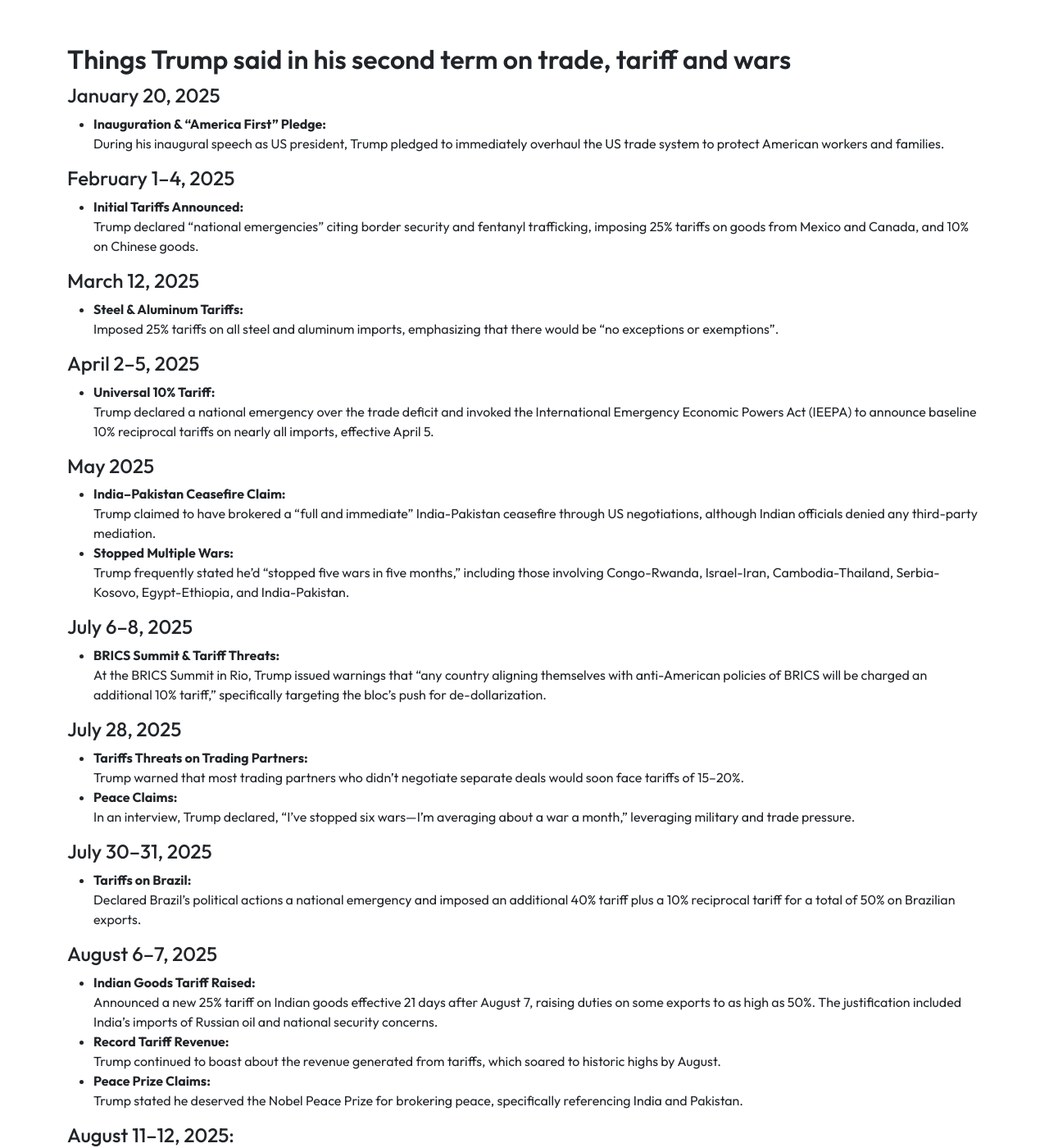
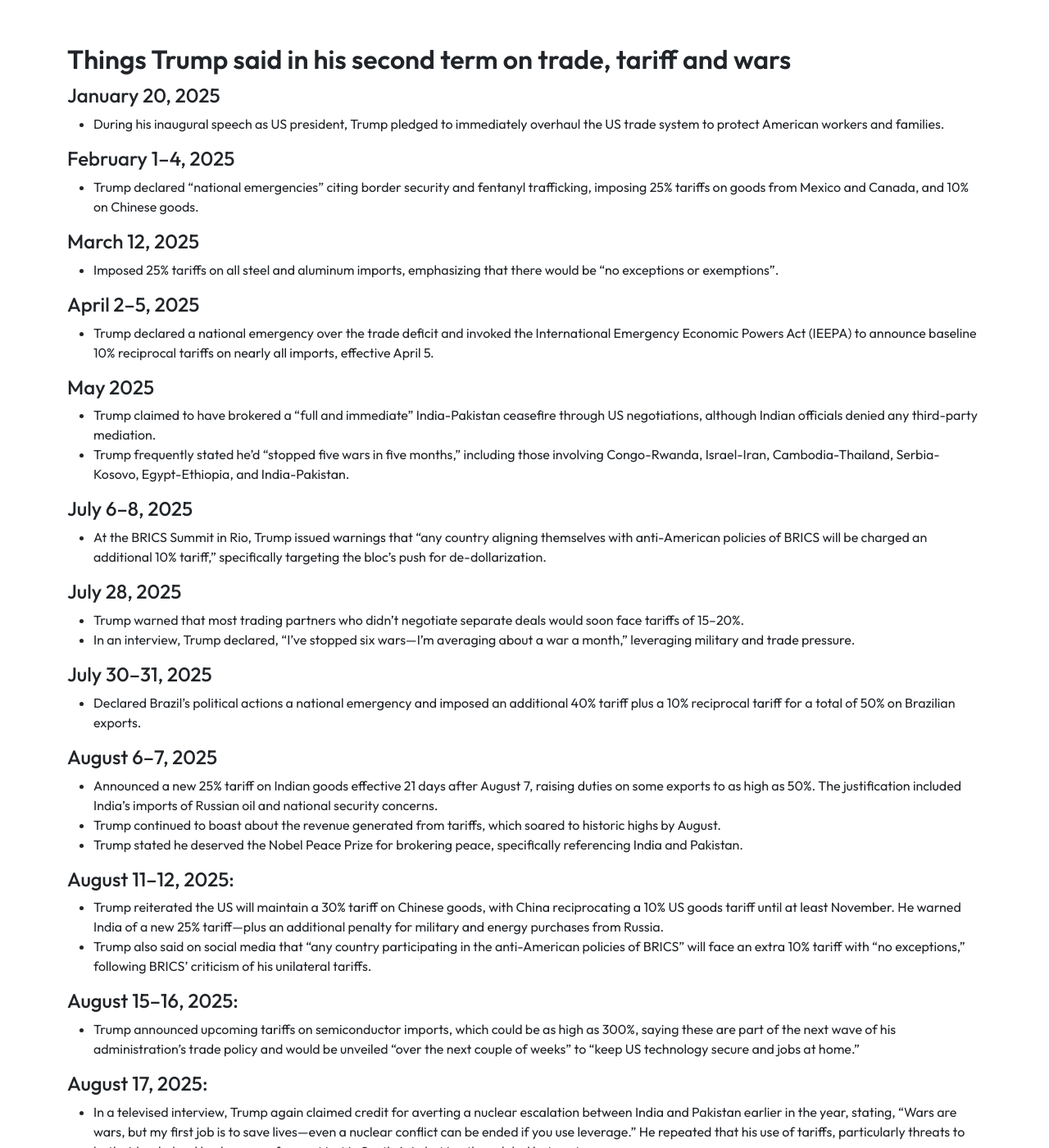
Before and after one commit to agentloopfyi/agentloopfyi.github.io, a Jekyll site: the page built from _pages/trump.markdown, in a window 1280 px wide and 1400 px high. Shown: the whole window at 82% size. Built offline with Jekyll 4.4.1, drawn with Linux system fonts in a browser that asks for light colours; some of the changed text lies outside the part shown.

Commit message:
Update trump.markdown

```diff
--- a/_pages/trump.markdown
+++ b/_pages/trump.markdown
@@ -7,48 +7,35 @@
 ---
 
 #### January 20, 2025
-- **Inauguration & "America First" Pledge:**
-  During his inaugural speech as US president, Trump pledged to immediately overhaul the US trade system to protect American workers and families.
+- During his inaugural speech as US president, Trump pledged to immediately overhaul the US trade system to protect American workers and families.
 
 #### February 1–4, 2025
-- **Initial Tariffs Announced:**
-  Trump declared "national emergencies" citing border security and fentanyl trafficking, imposing 25% tariffs on goods from Mexico and Canada, and 10% on Chinese goods.
+- Trump declared "national emergencies" citing border security and fentanyl trafficking, imposing 25% tariffs on goods from Mexico and Canada, and 10% on Chinese goods.
 
 #### March 12, 2025
-- **Steel & Aluminum Tariffs:**
-  Imposed 25% tariffs on all steel and aluminum imports, emphasizing that there would be "no exceptions or exemptions".
+- Imposed 25% tariffs on all steel and aluminum imports, emphasizing that there would be "no exceptions or exemptions".
 
 #### April 2–5, 2025
-- **Universal 10% Tariff:**
-  Trump declared a national emergency over the trade deficit and invoked the International Emergency Economic Powers Act (IEEPA) to announce baseline 10% reciprocal tariffs on nearly all imports, effective April 5.
+- Trump declared a national emergency over the trade deficit and invoked the International Emergency Economic Powers Act (IEEPA) to announce baseline 10% reciprocal tariffs on nearly all imports, effective April 5.
 
 #### May 2025
-- **India–Pakistan Ceasefire Claim:**
-  Trump claimed to have brokered a "full and immediate" India-Pakistan ceasefire through US negotiations, although Indian officials denied any third-party mediation.
-- **Stopped Multiple Wars:**
-  Trump frequently stated he’d "stopped five wars in five months," including those involving Congo-Rwanda, Israel-Iran, Cambodia-Thailand, Serbia-Kosovo, Egypt-Ethiopia, and India-Pakistan.
+- Trump claimed to have brokered a "full and immediate" India-Pakistan ceasefire through US negotiations, although Indian officials denied any third-party mediation.
+- Trump frequently stated he’d "stopped five wars in five months," including those involving Congo-Rwanda, Israel-Iran, Cambodia-Thailand, Serbia-Kosovo, Egypt-Ethiopia, and India-Pakistan.
 
 #### July 6–8, 2025
-- **BRICS Summit & Tariff Threats:**
-  At the BRICS Summit in Rio, Trump issued warnings that "any country aligning themselves with anti-American policies of BRICS will be charged an additional 10% tariff," specifically targeting the bloc’s push for de-dollarization.
+- At the BRICS Summit in Rio, Trump issued warnings that "any country aligning themselves with anti-American policies of BRICS will be charged an additional 10% tariff," specifically targeting the bloc’s push for de-dollarization.
 
 #### July 28, 2025
-- **Tariffs Threats on Trading Partners:**
-  Trump warned that most trading partners who didn’t negotiate separate deals would soon face tariffs of 15–20%.
-- **Peace Claims:**
-  In an interview, Trump declared, "I’ve stopped six wars—I’m averaging about a war a month," leveraging military and trade pressure.
+- Trump warned that most trading partners who didn’t negotiate separate deals would soon face tariffs of 15–20%.
+- In an interview, Trump declared, "I’ve stopped six wars—I’m averaging about a war a month," leveraging military and trade pressure.
 
 #### July 30–31, 2025
-- **Tariffs on Brazil:**
-  Declared Brazil’s political actions a national emergency and imposed an additional 40% tariff plus a 10% reciprocal tariff for a total of 50% on Brazilian exports.
+- Declared Brazil’s political actions a national emergency and imposed an additional 40% tariff plus a 10% reciprocal tariff for a total of 50% on Brazilian exports.
 
 #### August 6–7, 2025
-- **Indian Goods Tariff Raised:**
-  Announced a new 25% tariff on Indian goods effective 21 days after August 7, raising duties on some exports to as high as 50%. The justification included India’s imports of Russian oil and national security concerns.
-- **Record Tariff Revenue:**
-  Trump continued to boast about the revenue generated from tariffs, which soared to historic highs by August.
-- **Peace Prize Claims:**
-  Trump stated he deserved the Nobel Peace Prize for brokering peace, specifically referencing India and Pakistan.
+- Announced a new 25% tariff on Indian goods effective 21 days after August 7, raising duties on some exports to as high as 50%. The justification included India’s imports of Russian oil and national security concerns.
+- Trump continued to boast about the revenue generated from tariffs, which soared to historic highs by August.
+- Trump stated he deserved the Nobel Peace Prize for brokering peace, specifically referencing India and Pakistan.
 
 #### August 11–12, 2025:
 - Trump reiterated the US will maintain a 30% tariff on Chinese goods, with China reciprocating a 10% US goods tariff until at least November. He warned India of a new 25% tariff—plus an additional penalty for military and energy purchases from Russia.
@@ -62,7 +49,6 @@
 - Trump further claimed he averaged "about one peace deal or ceasefire per month" during his second term, emphasizing his role in de-escalating recent regional conflicts—from Ukraine to Southeast Asia.
 
 #### Additionally (2025)
-- **100% Tariff Threat on BRICS:**
-  Throughout his term, Trump has threatened a 100% tariff against any BRICS nation advancing plans to create a rival currency to the US dollar, strongly criticizing the bloc’s move toward de-dollarization.
+- Throughout his term, Trump has threatened a 100% tariff against any BRICS nation advancing plans to create a rival currency to the US dollar, strongly criticizing the bloc’s move toward de-dollarization.
 
 ***
```
